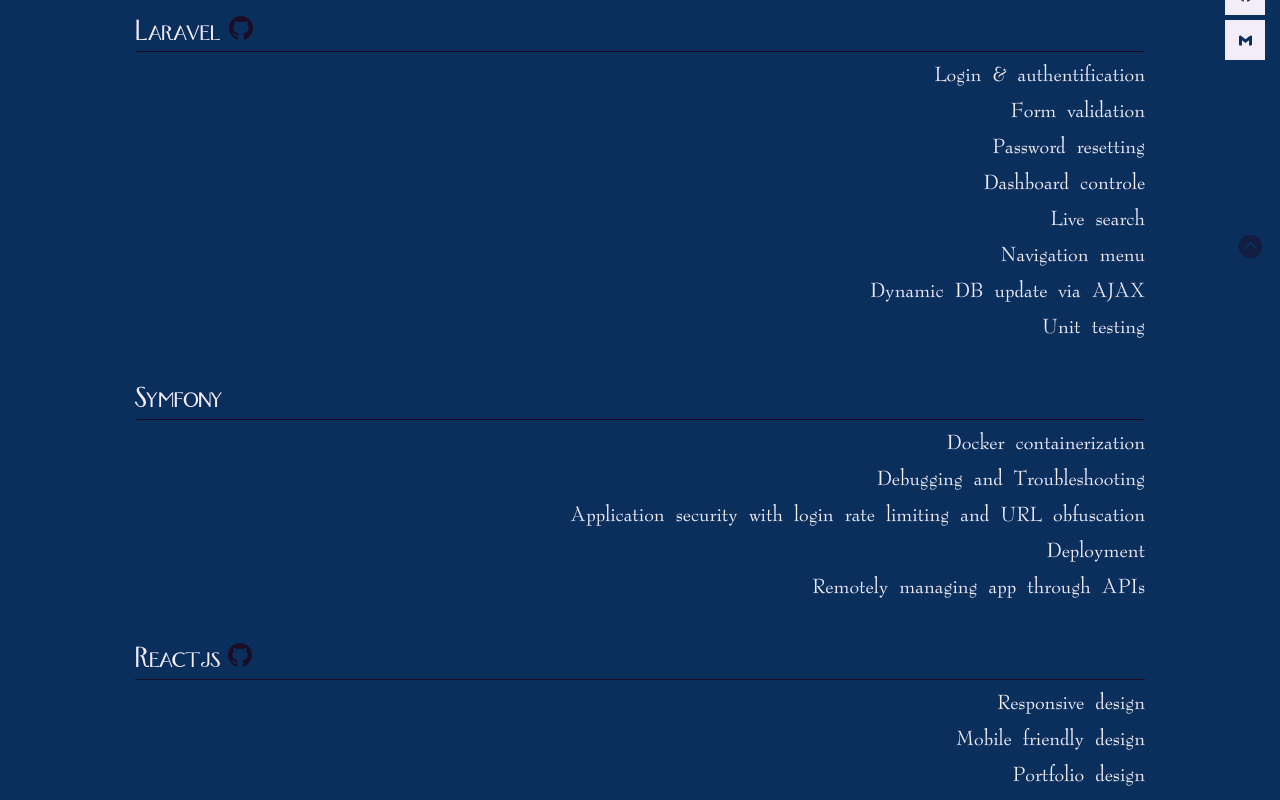
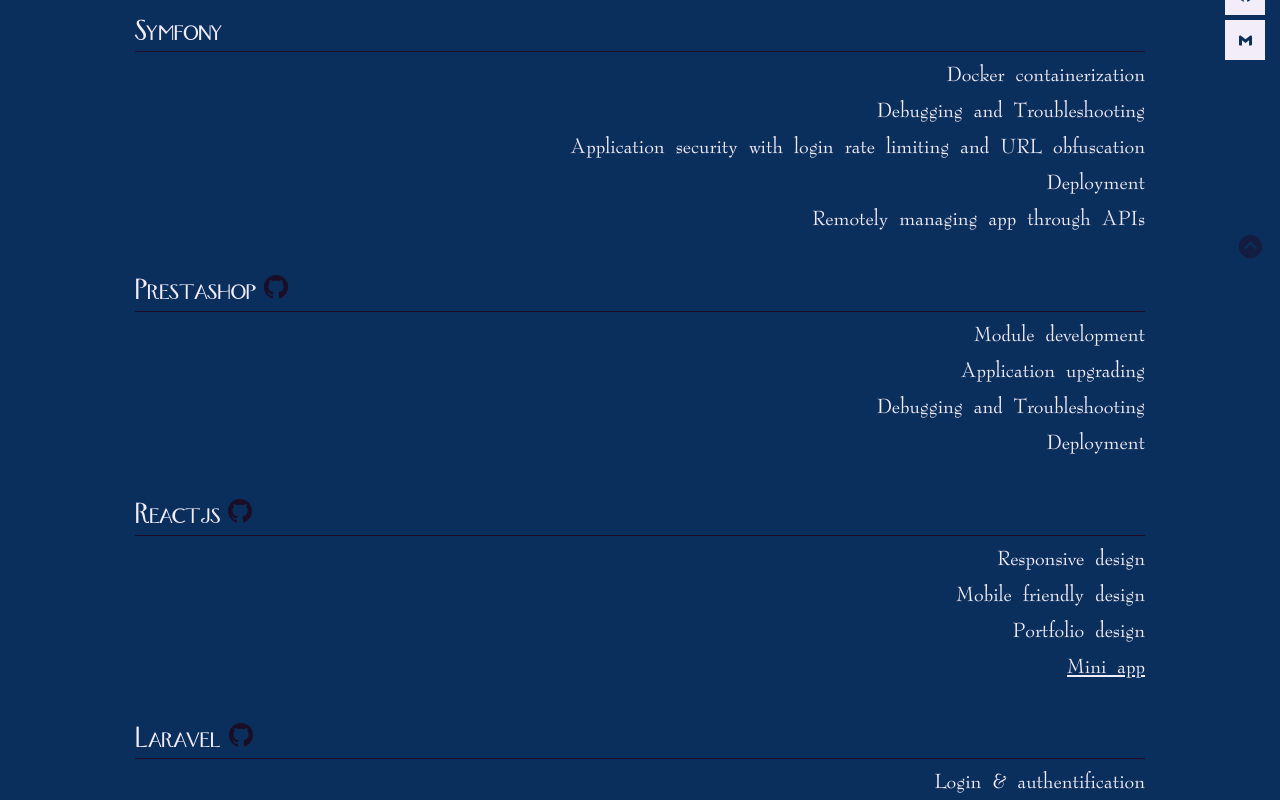
Before and after one commit to Antsamotady/ResumePortfolio, a React (Create React App) app: page /capabilities in a window 1280 px wide. Shown: the part 520-1320 px from the top of the page. Built offline with nearby package versions, Linux system fonts and the light colour scheme.

Commit message:
Add Prestashop to capabilities

```diff
--- a/src/Components/Pages/Capabilities.js
+++ b/src/Components/Pages/Capabilities.js
@@ -11,14 +11,14 @@
 class Capabilities extends Component {
   state = {
     shown: false,
-    counters: [{id:0, value:0}]
+    counters: [{ id: 0, value: 0 }]
   }
   hideMe = () => {
-    this.setState({shown : !this.state.shown})
+    this.setState({ shown: !this.state.shown })
   }
 
   handleAddItem = () => {
-    const newItem = {id: Date.now(), value: 0}
+    const newItem = { id: Date.now(), value: 0 }
     const counters = [...this.state.counters, newItem];
 
     this.setState({ counters });
@@ -54,16 +54,50 @@
 
   handleDelete = counterId => {
     const counters = this.state.counters.filter(c => c.id !== counterId);
-    this.setState({counters})             // {counters: counters} key has the same name as value here
+    this.setState({ counters })             // {counters: counters} key has the same name as value here
   }
 
-  render () {
+  render() {
     return (
       <div className="app-container">
         <div className="capabilities-container">
           <div className="job-position">
             <h2>Web Development</h2>
             <div className="tasks">
+              <div className="task">
+                <div className="tech-header">
+                  <span className="tech-title">Symfony </span><span className="icon-link"><a title="The project repo" href="https://github.com/Antsamotady/"></a></span>
+                </div>
+                <ul className="list-inline">
+                  <li>Docker containerization</li>
+                  <li>Debugging and Troubleshooting</li>
+                  <li>Application security with login rate limiting and URL obfuscation</li>
+                  <li>Deployment</li>
+                  <li>Remotely managing app through APIs</li>
+                </ul>
+              </div>
+              <div className="task">
+                <div className="tech-header">
+                  <span className="tech-title">Prestashop </span><span className="icon-link"><a title="The project repo" href="https://github.com/Antsamotady"><BsGithub /></a></span>
+                </div>
+                <ul className="list-inline">
+                  <li>Module development</li>
+                  <li>Application upgrading</li>
+                  <li>Debugging and Troubleshooting</li>
+                  <li>Deployment</li>
+                </ul>
+              </div>
+              <div className="task">
+                <div className="tech-header">
+                  <span className="tech-title">Reactjs </span><span className="icon-link"><a title="The project repo" href="https://github.com/Antsamotady/ResumePortfolio/tree/master"><BsGithub /></a></span>
+                </div>
+                <ul className="list-inline">
+                  <li>Responsive design</li>
+                  <li>Mobile friendly design</li>
+                  <li>Portfolio design</li>
+                  <li><span className="mini-app-btn" onClick={this.hideMe}>Mini app</span></li>
+                </ul>
+              </div>
               <div className="task">
                 <div className="tech-header">
                   <span className="tech-title">Laravel </span><span className="icon-link"><a title="The project repo" href="https://github.com/Antsamotady/laravel6-test-dashdoard"><BsGithub /></a></span>
@@ -79,36 +113,13 @@
                   <li>Unit testing</li>
                 </ul>
               </div>
-              <div className="task">
-                <div className="tech-header">
-                  <span className="tech-title">Symfony </span><span className="icon-link"><a title="The project repo" href="https://github.com/Antsamotady/"></a></span>
-                </div>
-                <ul className="list-inline">
-                  <li>Docker containerization</li>
-                  <li>Debugging and Troubleshooting</li>
-                  <li>Application security with login rate limiting and URL obfuscation</li>
-                  <li>Deployment</li>
-                  <li>Remotely managing app through APIs</li>
-                </ul>
-              </div>
-              <div className="task">
-                <div className="tech-header">
-                  <span className="tech-title">Reactjs </span><span className="icon-link"><a title="The project repo" href="https://github.com/Antsamotady/ResumePortfolio/tree/master"><BsGithub /></a></span>
-                </div>
-                <ul className="list-inline">
-                  <li>Responsive design</li>
-                  <li>Mobile friendly design</li>
-                  <li>Portfolio design</li>
-                  <li><span className="mini-app-btn" onClick={this.hideMe}>Mini app</span></li>
-                </ul>
-              </div>
               <div className="mini-app">
                 {this.state.shown
                   ? <div className="mini-app-container scale-up-ver-center">
                     <Counters
-                        counters = {this.state.counters}
-                        totalCounters = {this.totalCount()}
-                        onAddItem = {this.handleAddItem}
+                      counters={this.state.counters}
+                      totalCounters={this.totalCount()}
+                      onAddItem={this.handleAddItem}
                       onReset={this.handleReset}
                       onIncrement={this.handleIncrement}
                       onDecrement={this.handleDecrement}
```
Lines whose indentation alone changed are shown as unchanged.
